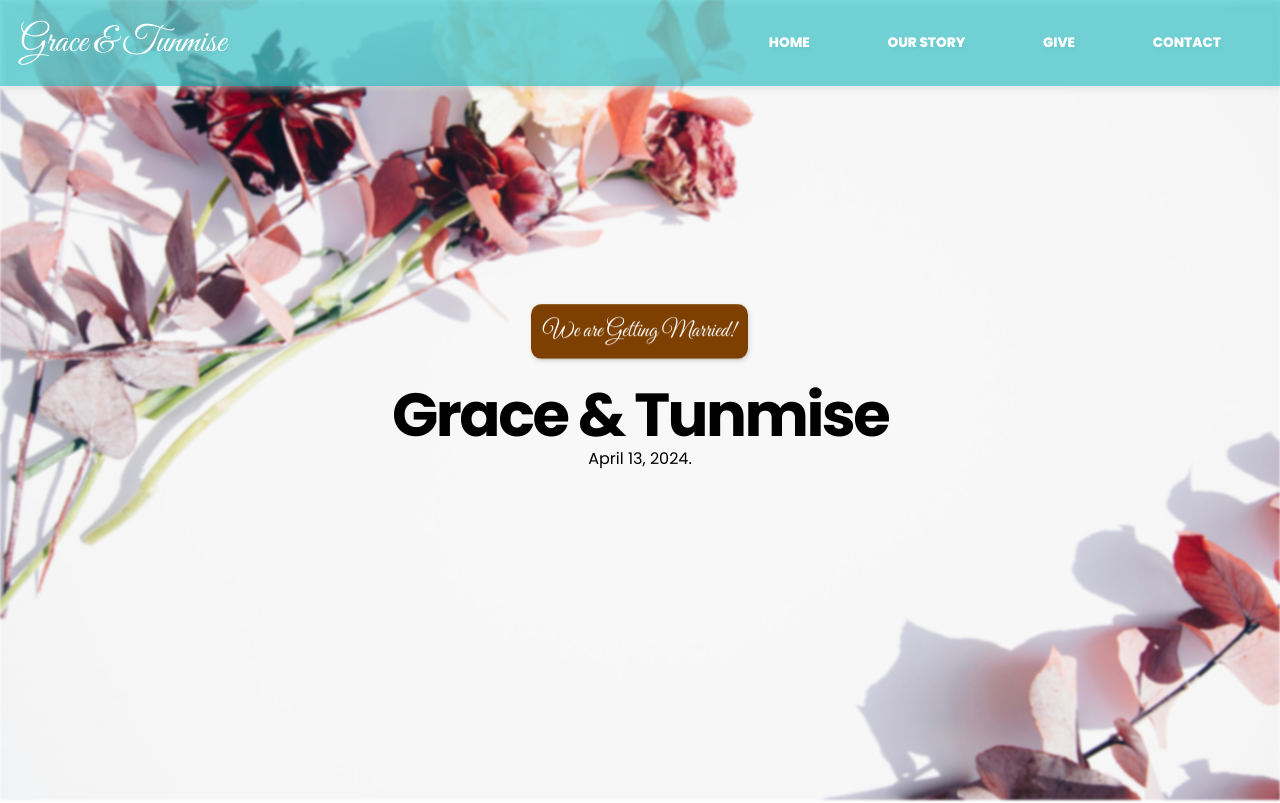
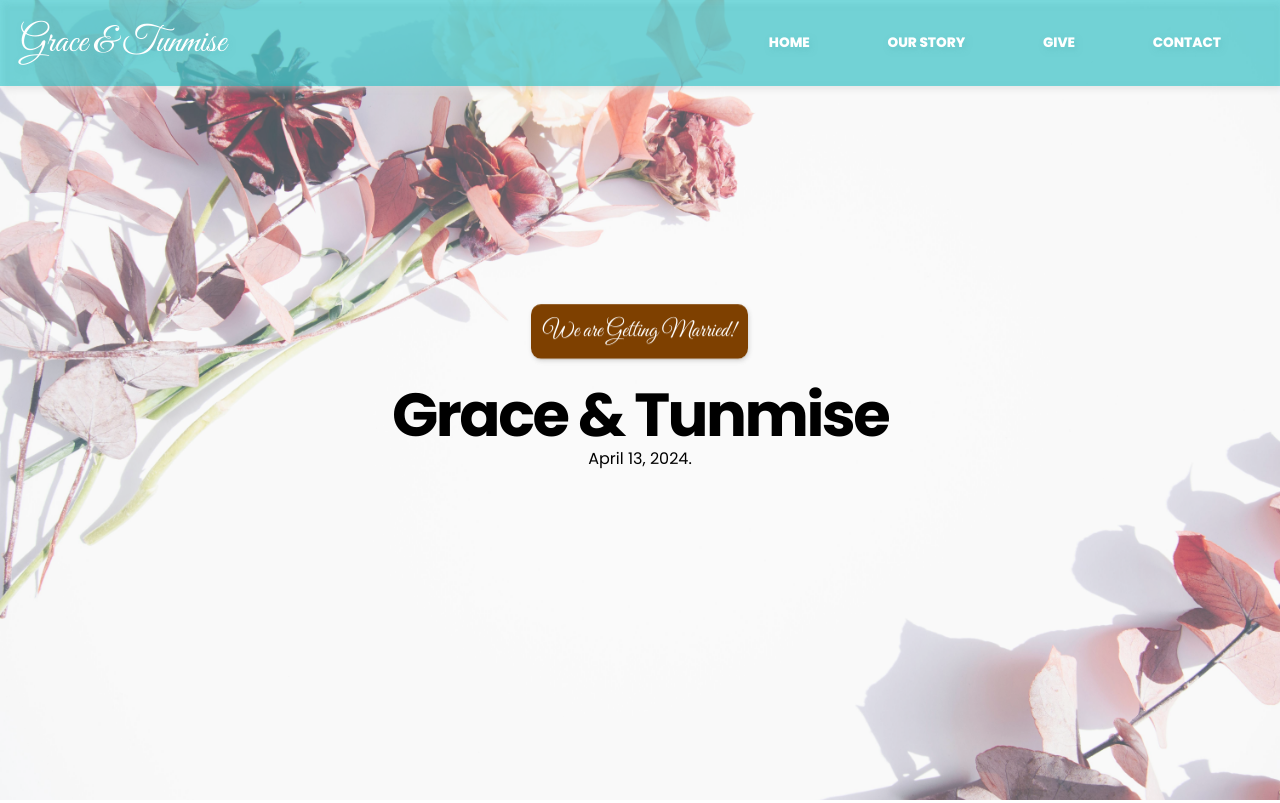
Before and after one commit to IsraelPhilips/Wedding-Landing-Page, a React (Create React App) app: page / in a window 1280 px wide. Shown: the top 803 px of the page. Built offline with nearby package versions, Linux system fonts and the light colour scheme; a web font is replaced by a local one.

Commit message:
topfold wrap

```diff
--- a/src/App.css
+++ b/src/App.css
@@ -204,7 +204,8 @@ p,h1,h2,h3,h4 {
   object-fit: cover;
   object-position: center;
   /* margin-top: -90px; */
-  filter: blur(.9px);
+  /* filter: blur(.9px); */
+  filter: opacity(.7);
   z-index: -10;
 }
 
```
